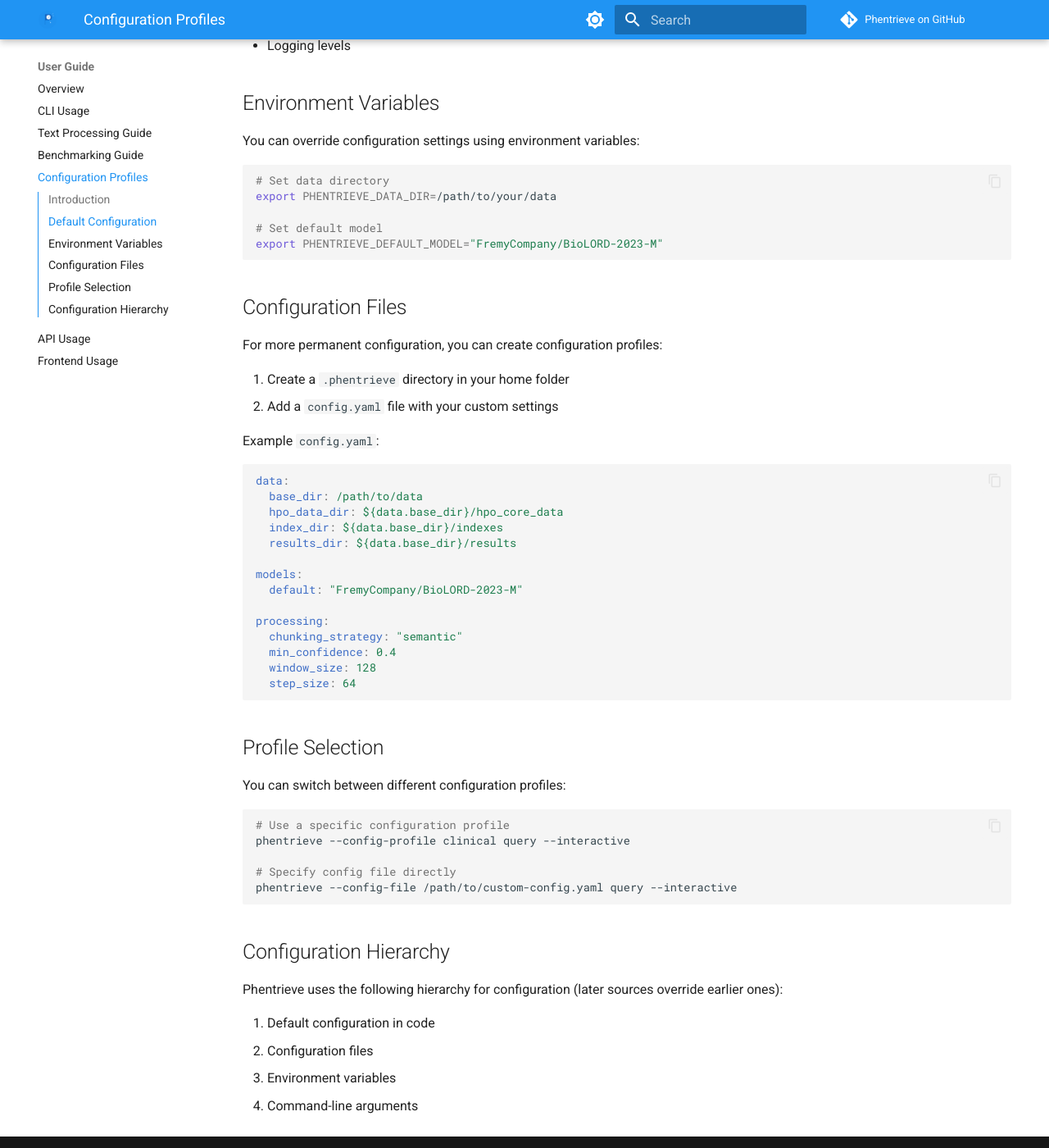
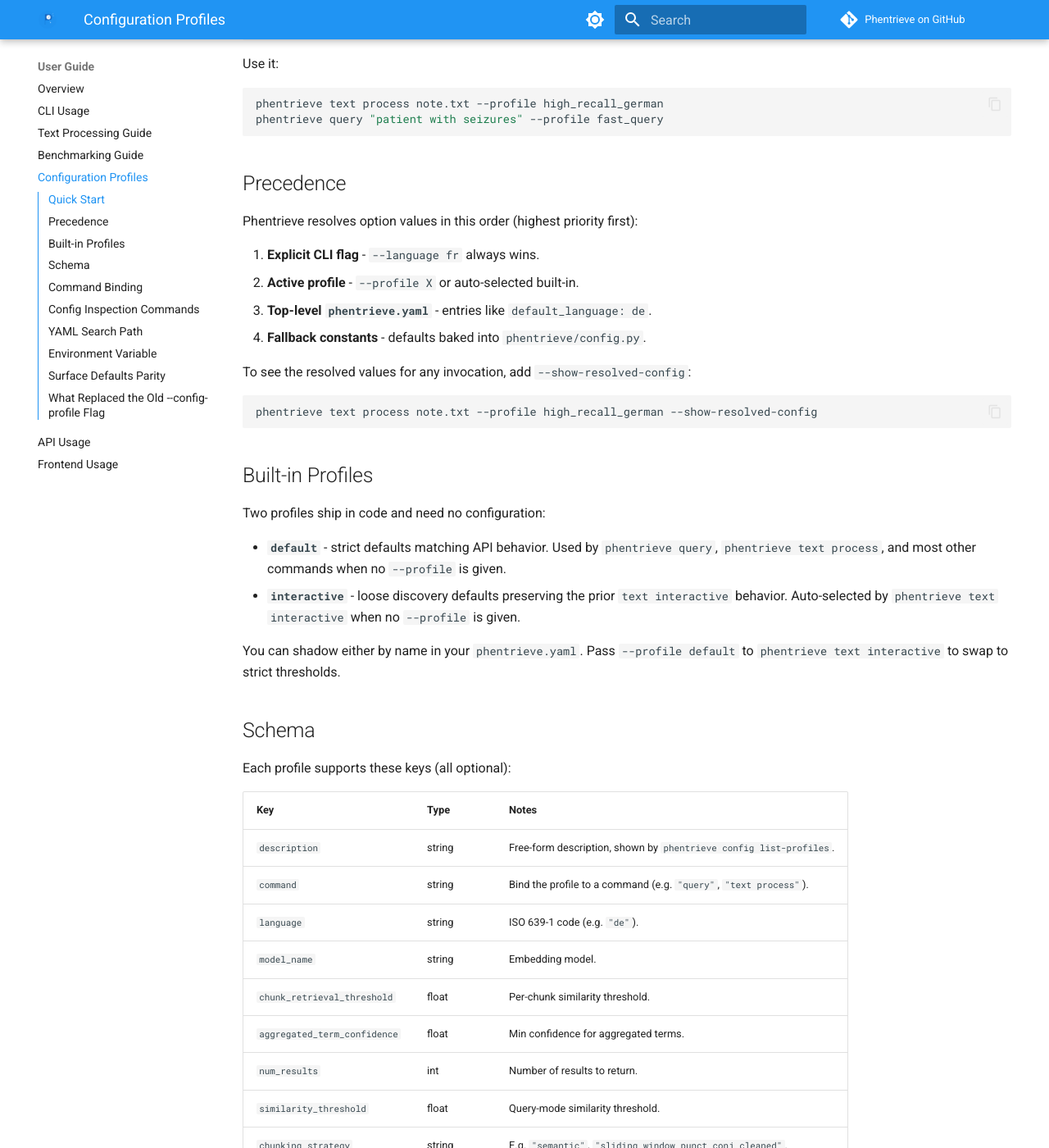
Before and after one commit to berntpopp/phentrieve, an MkDocs documentation site: the page built from docs/user-guide/configuration-profiles.md, in a window 1280 px wide and 1400 px high, scrolled down 586 px. Shown: the whole window at 82% size. Built offline with MkDocs 1.6.1 and Material for MkDocs 9.7.7, drawn with Linux system fonts in a browser that asks for light colours; comment, search, counter and statistics services are not loaded; some of the changed text lies outside the part shown.

Commit message:
docs(user-guide): rewrite configuration-profiles.md
Replaces the aspirational --config-profile content with the actually-
implemented --profile system. Documents the precedence stack, built-in
profiles, the schema, command binding, the phentrieve config subcommands,
the YAML search path, the PHENTRIEVE_PROFILE env var, and the surface
parity rule between frontend and Python defaults.

````diff
--- a/docs/user-guide/configuration-profiles.md
+++ b/docs/user-guide/configuration-profiles.md
@@ -1,75 +1,132 @@
 # Configuration Profiles
 
-This page explains how to use and customize configuration profiles in Phentrieve.
+Phentrieve supports named profiles in `phentrieve.yaml` to preset groups of
+CLI options for common workflows.
 
-## Introduction
+## Quick Start
 
-Phentrieve uses configuration profiles to manage different settings for various use cases. These profiles help you customize the behavior of the system without modifying the code.
+Create or edit `phentrieve.yaml`:
 
-## Default Configuration
+```yaml
+profiles:
+  high_recall_german:
+    description: "Recall-oriented German extraction"
+    command: text process
+    language: de
+    chunk_retrieval_threshold: 0.6
+    aggregated_term_confidence: 0.7
 
-The default configuration is defined in `phentrieve/config.py` and includes settings for:
+  fast_query:
+    command: query
+    num_results: 5
+    similarity_threshold: 0.5
+```
 
-- Data directories
-- Default models
-- Processing parameters
-- Logging levels
-
-## Environment Variables
-
-You can override configuration settings using environment variables:
+Use it:
 
 ```bash
-# Set data directory
-export PHENTRIEVE_DATA_DIR=/path/to/your/data
-
-# Set default model
-export PHENTRIEVE_DEFAULT_MODEL="FremyCompany/BioLORD-2023-M"
+phentrieve text process note.txt --profile high_recall_german
+phentrieve query "patient with seizures" --profile fast_query
 ```
 
-## Configuration Files
+## Precedence
 
-For more permanent configuration, you can create configuration profiles:
+Phentrieve resolves option values in this order (highest priority first):
 
-1. Create a `.phentrieve` directory in your home folder
-2. Add a `config.yaml` file with your custom settings
+1. **Explicit CLI flag** - `--language fr` always wins.
+2. **Active profile** - `--profile X` or auto-selected built-in.
+3. **Top-level `phentrieve.yaml`** - entries like `default_language: de`.
+4. **Fallback constants** - defaults baked into `phentrieve/config.py`.
 
-Example `config.yaml`:
+To see the resolved values for any invocation, add `--show-resolved-config`:
+
+```bash
+phentrieve text process note.txt --profile high_recall_german --show-resolved-config
+```
+
+## Built-in Profiles
+
+Two profiles ship in code and need no configuration:
+
+- **`default`** - strict defaults matching API behavior. Used by `phentrieve query`,
+  `phentrieve text process`, and most other commands when no `--profile` is given.
+- **`interactive`** - loose discovery defaults preserving the prior `text interactive`
+  behavior. Auto-selected by `phentrieve text interactive` when no `--profile` is given.
+
+You can shadow either by name in your `phentrieve.yaml`. Pass `--profile default`
+to `phentrieve text interactive` to swap to strict thresholds.
+
+## Schema
+
+Each profile supports these keys (all optional):
+
+| Key | Type | Notes |
+|---|---|---|
+| `description` | string | Free-form description, shown by `phentrieve config list-profiles`. |
+| `command` | string | Bind the profile to a command (e.g. `"query"`, `"text process"`). |
+| `language` | string | ISO 639-1 code (e.g. `"de"`). |
+| `model_name` | string | Embedding model. |
+| `chunk_retrieval_threshold` | float | Per-chunk similarity threshold. |
+| `aggregated_term_confidence` | float | Min confidence for aggregated terms. |
+| `num_results` | int | Number of results to return. |
+| `similarity_threshold` | float | Query-mode similarity threshold. |
+| `chunking_strategy` | string | E.g. `"semantic"`, `"sliding_window_punct_conj_cleaned"`. |
+| `multi_vector` | bool | Use multi-vector retrieval. |
+
+Unknown keys cause a validation error at load time (the `extra="forbid"` rule).
+
+## Command Binding
+
+If a profile sets `command: text process`, it can only be used with that command.
+Using it with a different command produces an error. Profiles without a `command`
+field apply to any command, with keys filtered to those the active command accepts.
 
 ```yaml
-data:
-  base_dir: /path/to/data
-  hpo_data_dir: ${data.base_dir}/hpo_core_data
-  index_dir: ${data.base_dir}/indexes
-  results_dir: ${data.base_dir}/results
-
-models:
-  default: "FremyCompany/BioLORD-2023-M"
-
-processing:
-  chunking_strategy: "semantic"
-  min_confidence: 0.4
-  window_size: 128
-  step_size: 64
+profiles:
+  shared_german:
+    # No command: field - applies to any command.
+    language: de
+    semantic_chunker_model: jinaai/jina-embeddings-v2-base-de
 ```
 
-## Profile Selection
-
-You can switch between different configuration profiles:
+## Config Inspection Commands
 
 ```bash
-# Use a specific configuration profile
-phentrieve --config-profile clinical query --interactive
-
-# Specify config file directly
-phentrieve --config-file /path/to/custom-config.yaml query --interactive
+phentrieve config list-profiles    # show all profiles with their bindings
+phentrieve config show NAME        # print one profile as YAML
+phentrieve config validate         # validate phentrieve.yaml against the schema
+phentrieve config path             # print which phentrieve.yaml is being loaded
 ```
 
-## Configuration Hierarchy
+## YAML Search Path
 
-Phentrieve uses the following hierarchy for configuration (later sources override earlier ones):
+Phentrieve looks for `phentrieve.yaml` in this order:
 
-1. Default configuration in code
-2. Configuration files
-3. Environment variables
-4. Command-line arguments
+1. `./phentrieve.yaml` (current working directory) - highest priority
+2. `./phentrieve.yml`
+3. `~/.phentrieve/phentrieve.yaml` - legacy path, still supported
+4. `~/.phentrieve/config.yaml` - legacy path, still supported
+
+The first one found wins. `phentrieve config path` shows which one was loaded.
+
+## Environment Variable
+
+`PHENTRIEVE_PROFILE=NAME phentrieve <command>` is equivalent to
+`phentrieve --profile NAME <command>`. Per-option environment variables
+(e.g. `PHENTRIEVE_LANGUAGE`) are not supported in v1.
+
+## Surface Defaults Parity
+
+The frontend (`frontend/src/constants/defaults.js`) declares its own copy of
+each numeric default. These must match the Python constants in
+`phentrieve/config.py`. Drift is caught by
+`tests/unit/profiles/test_frontend_constant_parity.py`.
+
+The one intentional divergence: `DEFAULT_NUM_RESULTS_PER_CHUNK = 3` in the
+frontend (vs. backend `10`) - chosen for compact UI display.
+
+## What Replaced the Old `--config-profile` Flag
+
+The previous version of this page documented a `--config-profile` flag. That
+flag was never implemented in code. It has been replaced by the now-real
+`--profile` flag described above.
````
